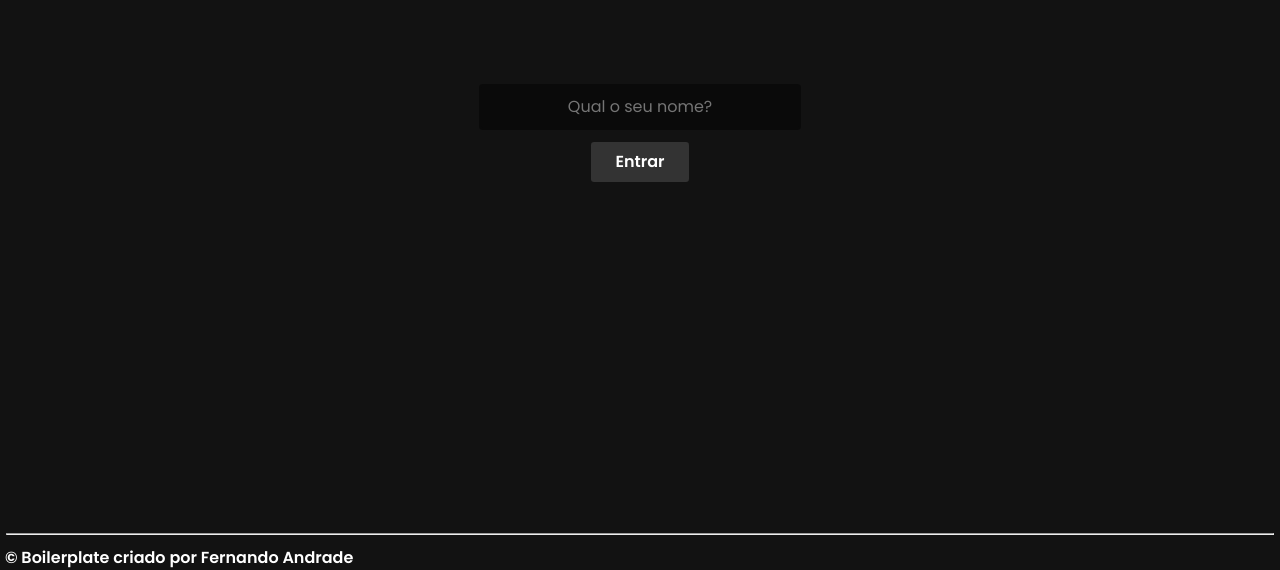
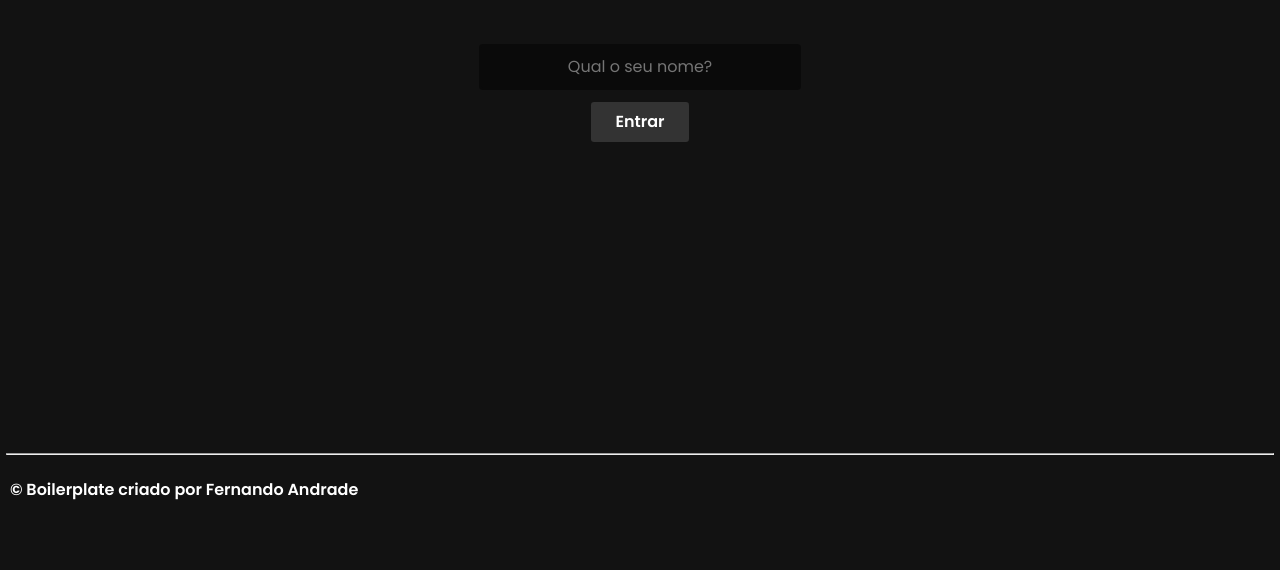
Before and after one commit to fernanduandrade/vue-boilerplate, a Vue app: page / in a window 1280 px wide. Shown: the part 267-837 px from the top of the page. After the commit the page ends 800 px from the top, so only its background shows below. Built offline with nearby package versions, Linux system fonts and the light colour scheme.

Commit message:
fix: Corrigido posição do footer e height do wrapper

```diff
--- a/src/styles/_section.scss
+++ b/src/styles/_section.scss
@@ -1,10 +1,13 @@
 .footer {
   align-self: flex-end;
+  height: 10vh;
+  position: relative;
 
   &--title {
-    margin-left: 0.5rem;
+    position: absolute;
+    top: 30%;
+    margin-left: 1rem;
     font-size: 1.6rem;
-    margin-top: 1rem;
   }
 
   &--side {
--- a/src/views/Home/scss/main.scss
+++ b/src/views/Home/scss/main.scss
@@ -2,7 +2,7 @@
   display: flex;
   align-items: center;
   justify-content: center;
-  height: 100vh;
   flex-direction: column;
   gap: 1.2rem;
+  height: 90vh;
 }
```
